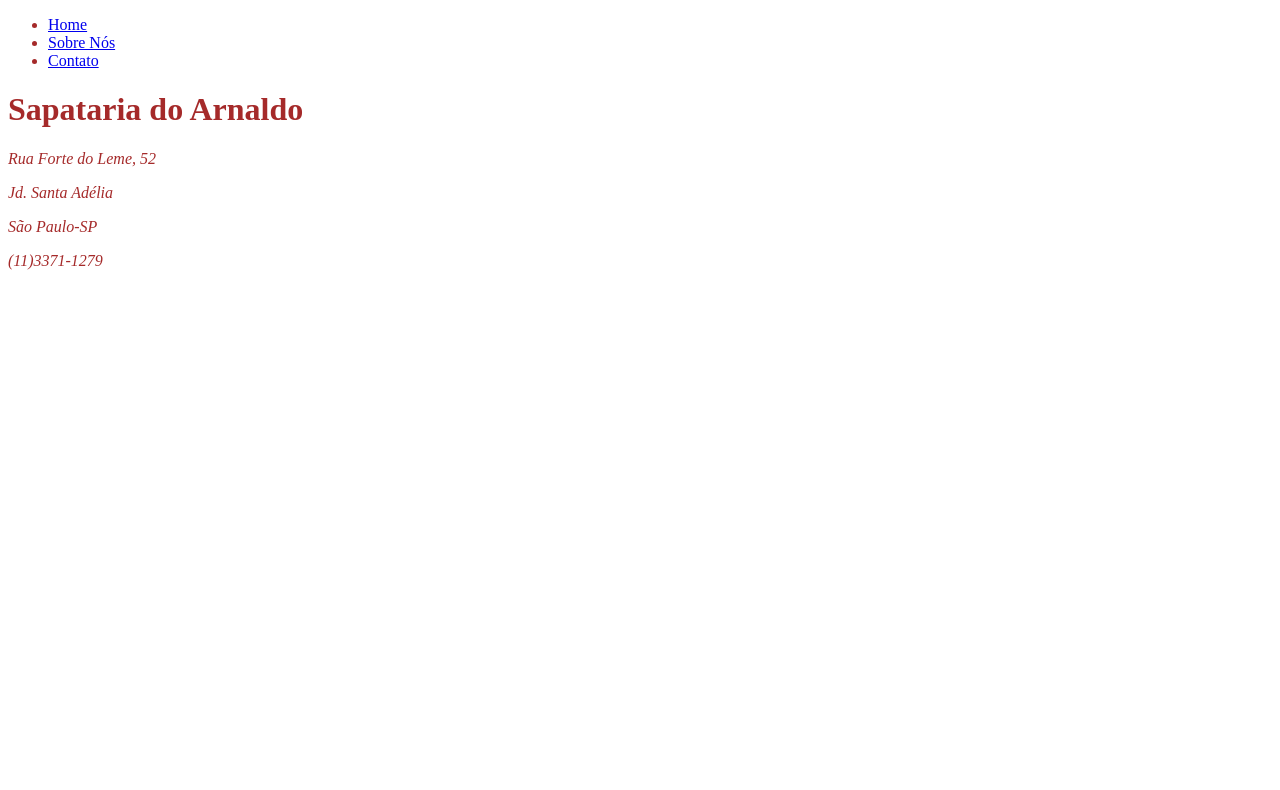
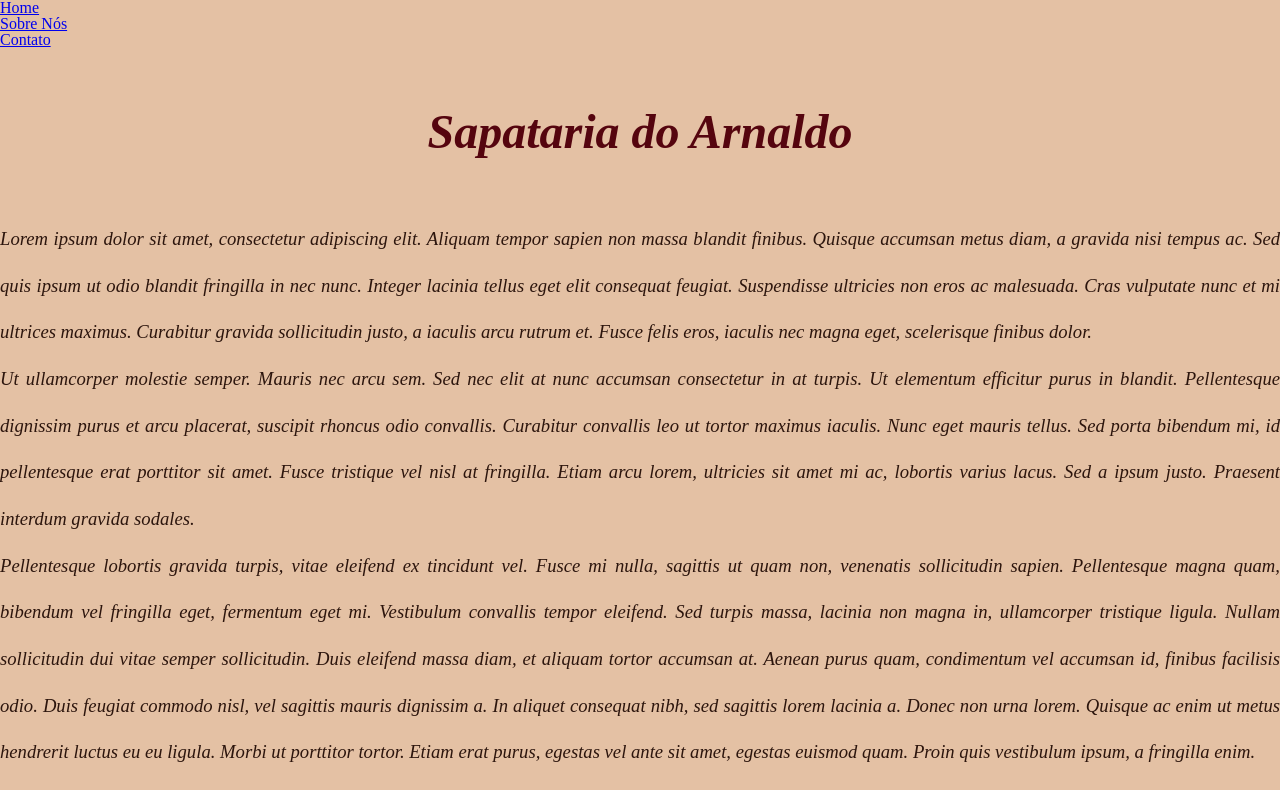
Before and after one commit to mayaraprocopio/sapataria-arnaldo, a plain HTML site: page index.html in a window 1280 px wide. Shown: the top 790 px of the page. Drawn offline with Linux system fonts and the light colour scheme.

Commit message:
alteracao

```diff
--- a/index.html
+++ b/index.html
@@ -5,7 +5,7 @@
     <meta http-equiv="X-UA-Compatible" content="IE=edge">
     <meta name="viewport" content="width=device-width, initial-scale=1.0">
     <title>Sapataria do Arnaldo</title>
-
+    <link rel="stylesheet" href="reset.css">
     <link rel="stylesheet" href="style.css">
 </head>
 <body>
@@ -16,13 +16,31 @@
             <li><a href="contato.html">Contato</a></li>
         </ul>
     </nav>
-    <h1>Sapataria do Arnaldo</h1>
-    <address>
-        <p> Rua Forte do Leme, 52</p>
-        <p> Jd. Santa Adélia</p>
-        <p>São Paulo-SP</p>
-        <p> (11)3371-1279</p>
-    </address>
+    <article>
+        <h1 class="titulo-pagina">Sapataria do Arnaldo</h1>
+
+    <p class="corpo-artigo">Lorem ipsum dolor sit amet, consectetur adipiscing elit. Aliquam tempor sapien non massa blandit finibus. Quisque accumsan metus diam, a gravida nisi tempus ac. Sed quis ipsum ut odio blandit fringilla in nec nunc. Integer lacinia tellus eget elit consequat feugiat. Suspendisse ultricies non eros ac malesuada. Cras vulputate nunc et mi ultrices maximus. Curabitur gravida sollicitudin justo, a iaculis arcu rutrum et. Fusce felis eros, iaculis nec magna eget, scelerisque finibus dolor.</p>
+    <p class="corpo-artigo">Ut ullamcorper molestie semper. Mauris nec arcu sem. Sed nec elit at nunc accumsan consectetur in at turpis. Ut elementum efficitur purus in blandit. Pellentesque dignissim purus et arcu placerat, suscipit rhoncus odio convallis. Curabitur convallis leo ut tortor maximus iaculis. Nunc eget mauris tellus. Sed porta bibendum mi, id pellentesque erat porttitor sit amet. Fusce tristique vel nisl at fringilla. Etiam arcu lorem, ultricies sit amet mi ac, lobortis varius lacus. Sed a ipsum justo. Praesent interdum gravida sodales.</p>
+    <p class="corpo-artigo">Pellentesque lobortis gravida turpis, vitae eleifend ex tincidunt vel. Fusce mi nulla, sagittis ut quam non, venenatis sollicitudin sapien. Pellentesque magna quam, bibendum vel fringilla eget, fermentum eget mi. Vestibulum convallis tempor eleifend. Sed turpis massa, lacinia non magna in, ullamcorper tristique ligula. Nullam sollicitudin dui vitae semper sollicitudin. Duis eleifend massa diam, et aliquam tortor accumsan at. Aenean purus quam, condimentum vel accumsan id, finibus facilisis odio. Duis feugiat commodo nisl, vel sagittis mauris dignissim a. In aliquet consequat nibh, sed sagittis lorem lacinia a. Donec non urna lorem. Quisque ac enim ut metus hendrerit luctus eu eu ligula. Morbi ut porttitor tortor. Etiam erat purus, egestas vel ante sit amet, egestas euismod quam. Proin quis vestibulum ipsum, a fringilla enim.</p>
+    <p class="corpo-artigo"> Aenean ut ante sollicitudin, porttitor risus at, cursus ante. Nam vel suscipit libero, ac suscipit nisi. Donec rutrum, arcu sed varius dapibus, elit nibh ornare ligula, et hendrerit est leo tincidunt nunc. In sollicitudin libero sit amet pellentesque malesuada. Cras nec justo lectus. Etiam luctus nisl nibh, sit amet auctor nibh commodo vitae. Vestibulum at aliquam ex. Etiam dictum ligula non nibh mollis porta.</p>
+    <p class="corpo-artigo">Maecenas vel aliquam mauris, a tempor nisl. Integer mauris neque, mattis ac odio nec, dignissim pretium nulla. Proin risus dui, blandit at imperdiet quis, mattis nec arcu. Nam pellentesque turpis id consectetur efficitur. Donec libero nisi, ullamcorper eget luctus at, aliquet vel nunc. Pellentesque habitant morbi tristique senectus et netus et malesuada fames ac turpis egestas. Proin a quam arcu. Phasellus urna lorem, ornare id dui eu, rutrum laoreet diam. Ut rhoncus enim quam, nec scelerisque tellus accumsan vitae. Phasellus sem urna, volutpat id dui in, facilisis vulputate ex. Nullam id mauris iaculis, sollicitudin felis eget, fermentum risus. Vestibulum ac bibendum tellus. Morbi elementum quam vitae lacus lacinia, non lacinia magna volutpat.</p>
+
+    <img class="imagem-produto"src="https://i0.wp.com/www.vozdoplanalto.com.br/wp-content/uploads/2016/10/bolsa.jpg?fit=500%2C334&ssl=1">
+    <img class="imagem-produto"src="https://vivariomarrecife.com.br/wp-content/uploads/2021/04/2-10.png">
+    <img class="imagem-produto"src="https://encrypted-tbn0.gstatic.com/images?q=tbn:ANd9GcQUDZIUDouEfXvDM8JAQj4WjX6OkJN0FP5HhA&usqp=CAU">
+    </article>
+
+
+    <footer>
+        <address class="endereco">
+            <p> Rua Forte do Leme, 52</p>
+            <p> Jd. Santa Adélia</p>
+            <p>São Paulo-SP</p>
+            <p> (11)3371-1279</p>
+        </address>
+
+    </footer>
+
 
 </body>
 </html>
--- /dev/null
+++ b/reset.css
@@ -0,0 +1,48 @@
+/* http://meyerweb.com/eric/tools/css/reset/
+   v2.0 | 20110126
+   License: none (public domain)
+*/
+
+html, body, div, span, applet, object, iframe,
+h1, h2, h3, h4, h5, h6, p, blockquote, pre,
+a, abbr, acronym, address, big, cite, code,
+del, dfn, em, img, ins, kbd, q, s, samp,
+small, strike, strong, sub, sup, tt, var,
+b, u, i, center,
+dl, dt, dd, ol, ul, li,
+fieldset, form, label, legend,
+table, caption, tbody, tfoot, thead, tr, th, td,
+article, aside, canvas, details, embed,
+figure, figcaption, footer, header, hgroup,
+menu, nav, output, ruby, section, summary,
+time, mark, audio, video {
+	margin: 0;
+	padding: 0;
+	border: 0;
+	font-size: 100%;
+	font: inherit;
+	vertical-align: baseline;
+}
+/* HTML5 display-role reset for older browsers */
+article, aside, details, figcaption, figure,
+footer, header, hgroup, menu, nav, section {
+	display: block;
+}
+body {
+	line-height: 1;
+}
+ol, ul {
+	list-style: none;
+}
+blockquote, q {
+	quotes: none;
+}
+blockquote:before, blockquote:after,
+q:before, q:after {
+	content: '';
+	content: none;
+}
+table {
+	border-collapse: collapse;
+	border-spacing: 0;
+}
--- a/style.css
+++ b/style.css
@@ -1,3 +1,32 @@
 body{
-    color: brown;
+    background-color: #e4c1a4;
 }
+
+.titulo-pagina{
+    color: rgb(85, 5, 15);
+    font-size: 36pt;
+    font-weight: bolder;
+    font-style: italic;
+    text-align: center;
+    line-height: 3.5;
+}
+.corpo-artigo{
+    color: rgb(44, 21, 13);
+    font-style: oblique;
+    font-size: 14pt;
+    text-align: justify;
+    line-height: 2.5;
+}
+.endereco{
+    color: rgb(167, 25, 25);
+   text-align: center;
+   font-style: italic;
+
+}
+.imagem-produto{
+    width: 100;
+    height: auto;
+    padding: 50px;
+
+
+}
```
Also changed, not shown: contato.html (+1 -0 lines).
